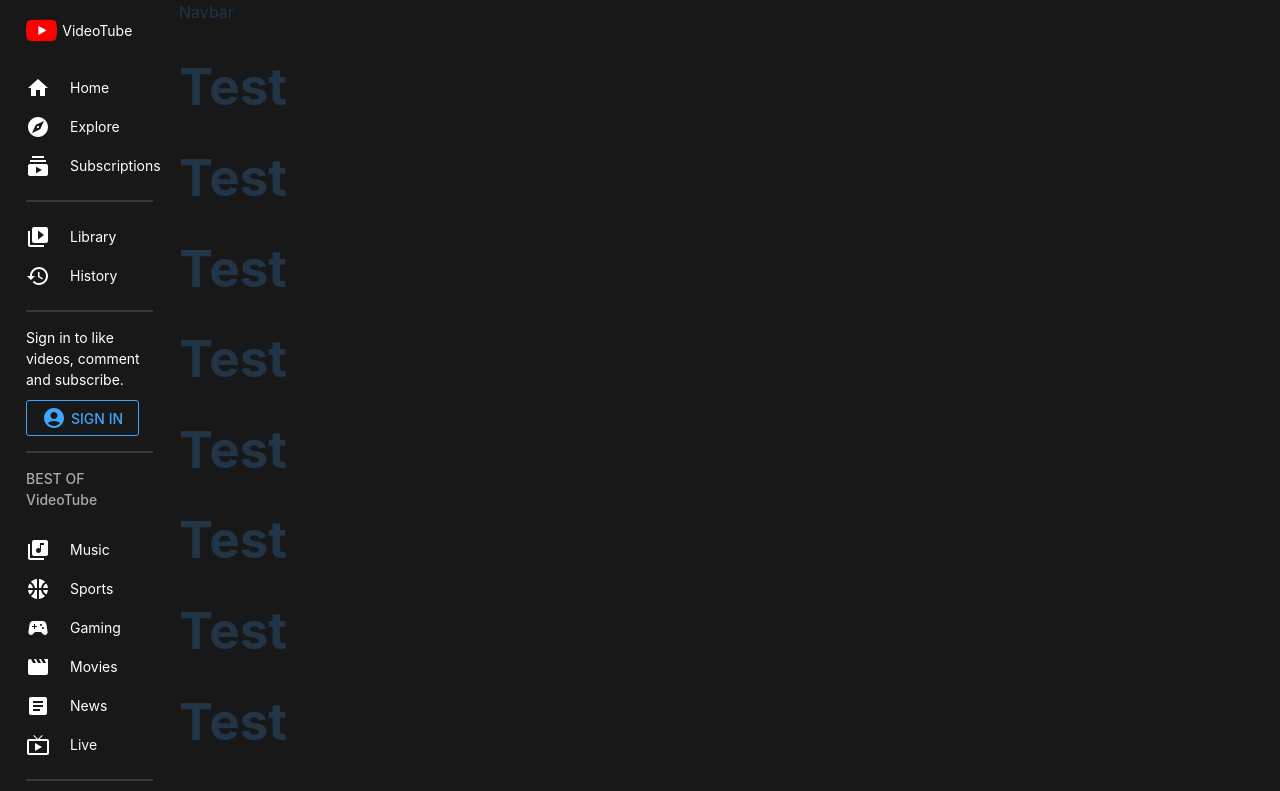
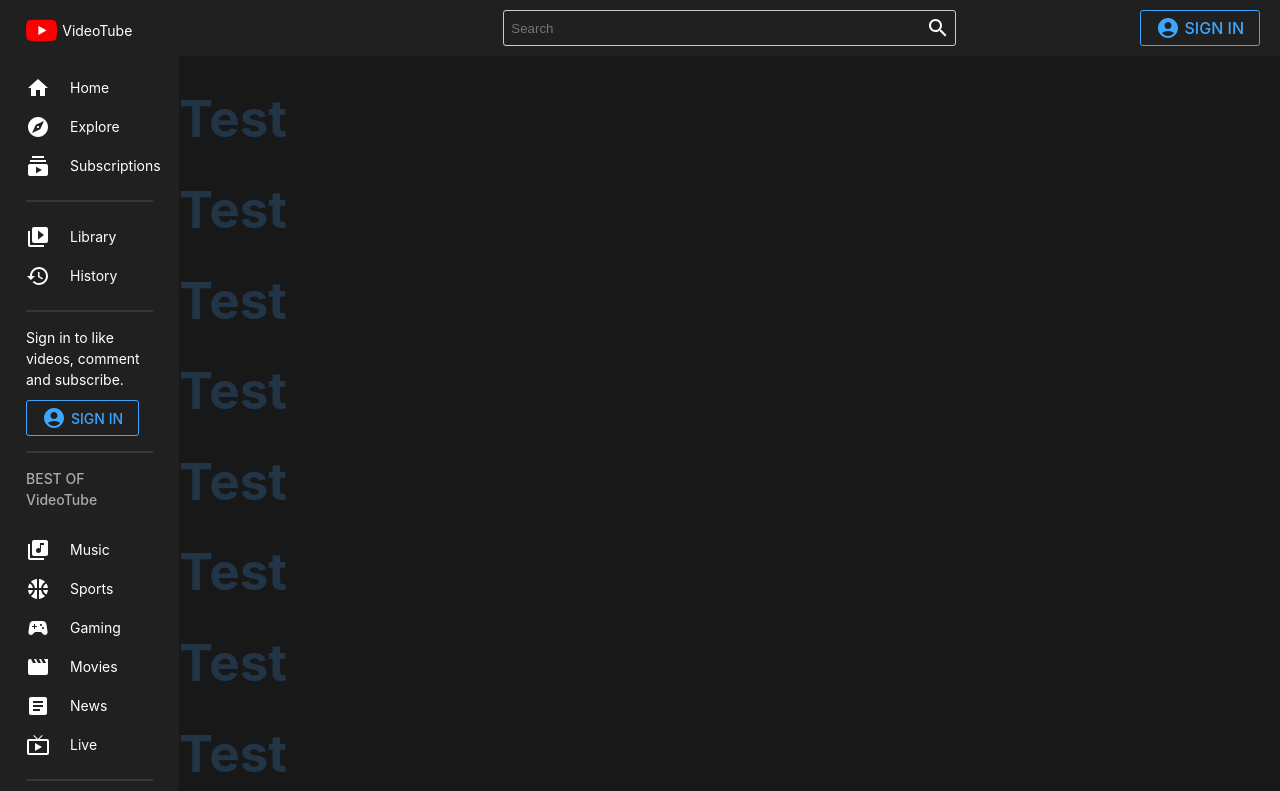
Before and after one commit to LaitIgor/video_app, a React (Vite) app: page / in a window 1280 px wide. Shown: the top 791 px of the page. Built offline with nearby package versions, Linux system fonts and the light colour scheme.

Commit message:
add top navigation panel

```diff
--- a/src/components/Menu.jsx
+++ b/src/components/Menu.jsx
@@ -22,7 +22,7 @@
     top: 0;
     flex-basis: 179px;
     overflow-y: auto;
-background-color: ${({theme}) => theme.bg};
+    background-color: ${({theme}) => theme.bgLighter};
     height: 100vh;
     color: ${({theme}) => theme.text};
     font-size: 14px;
@@ -49,7 +49,8 @@
     align-items: center;
     gap: 20px;
     cursor: pointer;
-padding: 7.5px 0px;`
+    padding: 7.5px 0px;
+`
 
 const Hr = styled.div`
     margin: 15px 0px;
--- a/src/components/Navbar.jsx
+++ b/src/components/Navbar.jsx
@@ -1,8 +1,73 @@
 import React from 'react'
+import styled from 'styled-components'
+import AccountCircleIcon from '@mui/icons-material/AccountCircle';
+import SearchIcon from '@mui/icons-material/Search';
+import ManageSearchIcon from '@mui/icons-material/ManageSearch';
+
+
+const Container = styled.div`
+    position: sticky;
+    top: 0;
+    background-color: ${({theme}) => theme.bgLighter};
+    height: 56px;
+`
+
+const Wrapper = styled.div`
+    position: relative;
+    display: flex;
+    align-items: center;
+    justify-content: flex-end;
+    height: 100%;
+    padding: 0px 20px;
+`
+
+const Search = styled.div`
+    position: absolute;
+    left: 0;
+    right: 0;
+    margin: auto;
+    width: 40%;
+    display: flex;
+    align-items: center;
+    justify-content: space-between;
+    padding: 5px;
+    border: 1px solid #ccc;
+    border-radius: 3px;
+    color: ${({theme}) => theme.text};
+
+`
+// color: ${({theme}) => theme.text};
+
+const Input = styled.input`
+    border: none;
+    outline: transparent;
+    background-color: transparent;
+    color: ${({theme}) => theme.text};
+`
+
+const Button = styled.button`
+    display: flex;
+    align-items: center;
+    gap: 5px;
+    padding: 5px 15px;
+    background-color: transparent;
+    border: 1px solid #3ea6ff;
+    color: #3ea6ff;
+    border-radius: 3px;
+    font-weight: 500;
+`
 
 const Navbar = () => {
   return (
-    <div>Navbar</div>
+    <Container>
+        <Wrapper>
+            <Search>
+                <Input placeholder='Search' />
+                <SearchIcon/>
+            </Search>
+            <Button><AccountCircleIcon/>SIGN IN</Button>
+        </Wrapper>
+    </Container>
   )
 }
 
```
Lines whose indentation alone changed are shown as unchanged.
